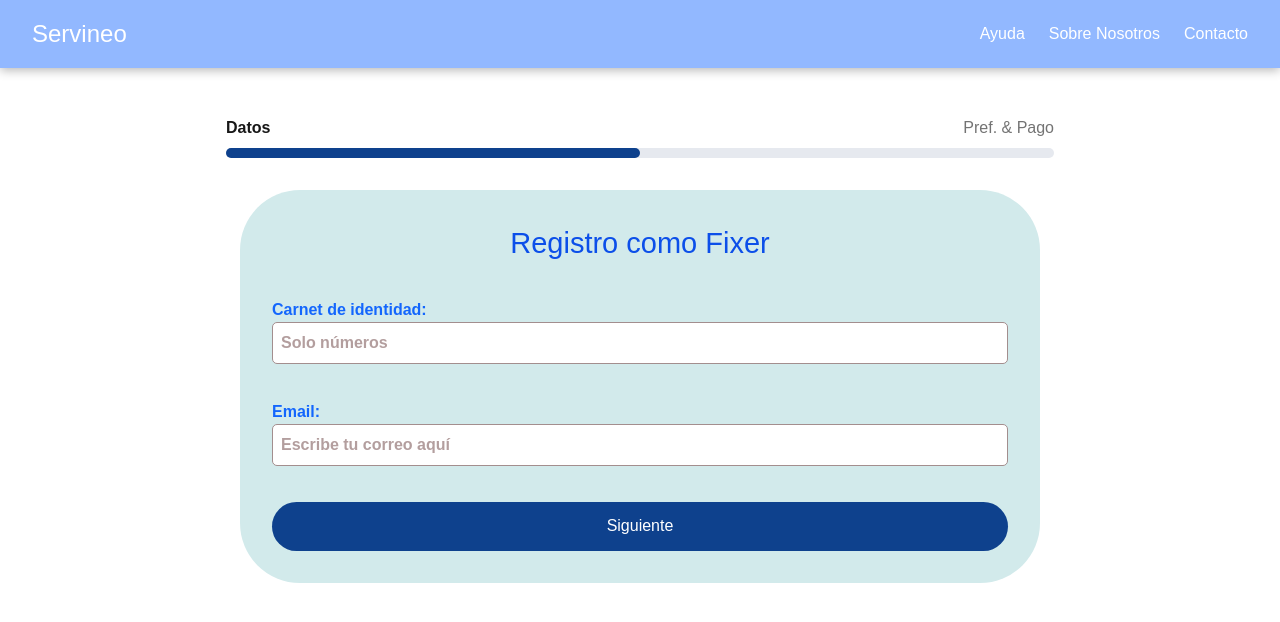
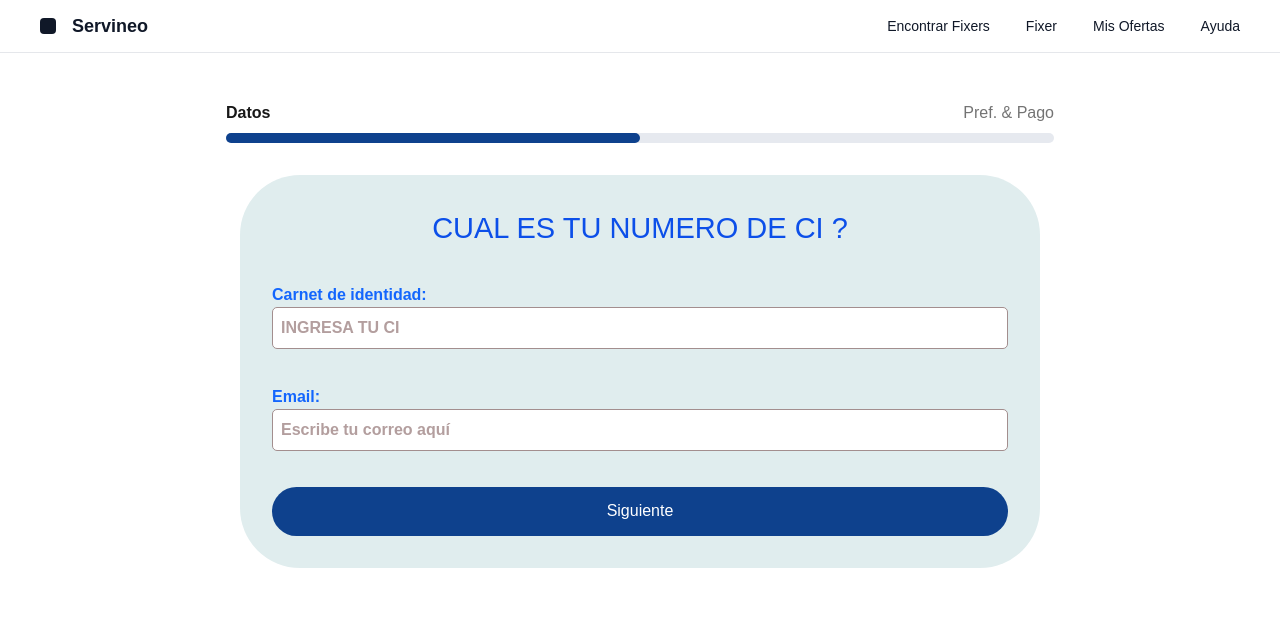
Before and after one commit to robertgt0/alquiler_front, a Next.js app: page /convertirse-fixer in a window 1280 px wide. Shown: the top 622 px of the page. Built offline with nearby package versions, Linux system fonts and the light colour scheme.

Commit message:
actualizacionheader-carlsoteran

```diff
--- a/package.json
+++ b/package.json
@@ -9,14 +9,17 @@
     "lint": "eslint"
   },
   "dependencies": {
+    "leaflet": "^1.9.4",
     "mongodb": "^6.20.0",
     "next": "15.5.4",
     "react": "19.1.0",
-    "react-dom": "19.1.0"
+    "react-dom": "19.1.0",
+    "react-leaflet": "^5.0.0"
   },
   "devDependencies": {
     "@eslint/eslintrc": "^3",
     "@tailwindcss/postcss": "^4",
+    "@types/leaflet": "^1.9.21",
     "@types/node": "^20",
     "@types/react": "^19",
     "@types/react-dom": "^19",
--- a/src/app/convertirse-fixer/Header.tsx
+++ b/src/app/convertirse-fixer/Header.tsx
@@ -3,32 +3,18 @@ import React from "react";
 
 export default function Header() {
   return (
-    <header
-      style={{
-        backgroundColor: "#92b8ff",
-        color: "white",
-        padding: "1rem 2rem",
-        display: "flex",
-        alignItems: "center",
-        justifyContent: "space-between",
-        boxShadow: "0 2px 10px rgba(0,0,0,0.3)",
-      }}
-    >
-      <h1 style={{ margin: 0, fontSize: "1.5rem", cursor: "pointer" }}>
-        Servineo
-      </h1>
+    <header className="flex justify-between items-center px-10 py-3 border-b border-gray-200">
+        <div className="flex items-center gap-4">
+          <div className="w-4 h-4 bg-gray-900 rounded-sm" />
+          <h1 className="text-lg font-bold text-gray-900">Servineo</h1>
+        </div>
 
-      <nav style={{ display: "flex", gap: "1.5rem" }}>
-        <a href="#" style={{ color: "white", textDecoration: "none" }}>
-          Ayuda
-        </a>
-        <a href="#" style={{ color: "white", textDecoration: "none" }}>
-          Sobre Nosotros
-        </a>
-        <a href="#" style={{ color: "white", textDecoration: "none" }}>
-          Contacto
-        </a>
-      </nav>
-    </header>
+        <nav className="flex gap-9 text-sm font-medium text-gray-900">
+          <a href="#" className="hover:text-blue-600">Encontrar Fixers</a>
+          <a href="#" className="hover:text-blue-600">Fixer</a>
+          <a href="#" className="hover:text-blue-600">Mis Ofertas</a>
+          <a href="#" className="hover:text-blue-600">Ayuda</a>
+        </nav>
+      </header>
   );
 }
--- a/src/app/convertirse-fixer/components/RegisterForm.tsx
+++ b/src/app/convertirse-fixer/components/RegisterForm.tsx
@@ -22,18 +22,6 @@ export default function RegisterForm({ onSuccess }: Props) {
       return;
     }
 
-    // ============================
-    // 🔧 MODO PRUEBA (sin backend)
-    // Avanza al siguiente paso sin llamar a /api/test
-    // ============================
-    setMessage("🧪 Modo prueba: saltando validación del servidor…");
-    onSuccess({ ci, email });
-    return; // <-- Importante para NO ejecutar el bloque comentado de abajo
-
-    // ============================================================
-    // ✅ MODO REAL (descomenta para volver a validar con el backend)
-    // ============================================================
-    /*
     setLoading(true);
     try {
       const res = await fetch('/api/test', {
@@ -57,7 +45,7 @@ export default function RegisterForm({ onSuccess }: Props) {
     } finally {
       setLoading(false);
     }
-    */
+
   };
 
   return (
@@ -65,20 +53,23 @@ export default function RegisterForm({ onSuccess }: Props) {
       onSubmit={handleSubmit}
       className="register-form"
       style={{
+
         display: 'flex',
         flexDirection: 'column',
         gap: '2rem',
         maxWidth: '800px',
         margin: '2rem auto',
-        backgroundColor: '#d2eaebff',
+        backgroundColor: '#e0edeeff',
         color: 'white',
         padding: '2rem',
         borderRadius: '60px',
       }}
     >
-      <h2>Registro como Fixer</h2>
+
+      <h2>CUAL ES TU NUMERO DE CI ?</h2>
 
       <label>
+
         Carnet de identidad:
         <input
           type="text"
@@ -88,7 +79,7 @@ export default function RegisterForm({ onSuccess }: Props) {
             const value = e.target.value.replace(/\D/g, '');
             setCi(value);
           }}
-          placeholder="Solo números"
+          placeholder="INGRESA TU CI"
           required
           style={{
             width: '100%',
--- a/src/lib/mongodb.ts
+++ b/src/lib/mongodb.ts
@@ -1,13 +1,26 @@
+// /src/lib/mongodb.ts
 import { MongoClient } from "mongodb";
 
-const uri = process.env.MONGODB_URI as string;
-const options = {};
-
+const uri = process.env.MONGODB_URI;
 if (!uri) {
-  throw new Error("❌ MONGODB_URI no está definida en las variables de entorno");
+  throw new Error("❌ Falta la variable de entorno MONGODB_URI");
 }
 
-let client = new MongoClient(uri, options);
-let clientPromise = client.connect();
+let client: MongoClient;
+let clientPromise: Promise<MongoClient>;
+
+// En desarrollo, usa el cache global para evitar crear múltiples clientes en HMR
+const g = global as unknown as { _mongoClientPromise?: Promise<MongoClient> };
+
+if (process.env.NODE_ENV !== "production") {
+  if (!g._mongoClientPromise) {
+    client = new MongoClient(uri);
+    g._mongoClientPromise = client.connect();
+  }
+  clientPromise = g._mongoClientPromise;
+} else {
+  client = new MongoClient(uri);
+  clientPromise = client.connect();
+}
 
 export default clientPromise;
```
Also changed, not shown: 1 other file (tests, documents, lock files or other folders).
